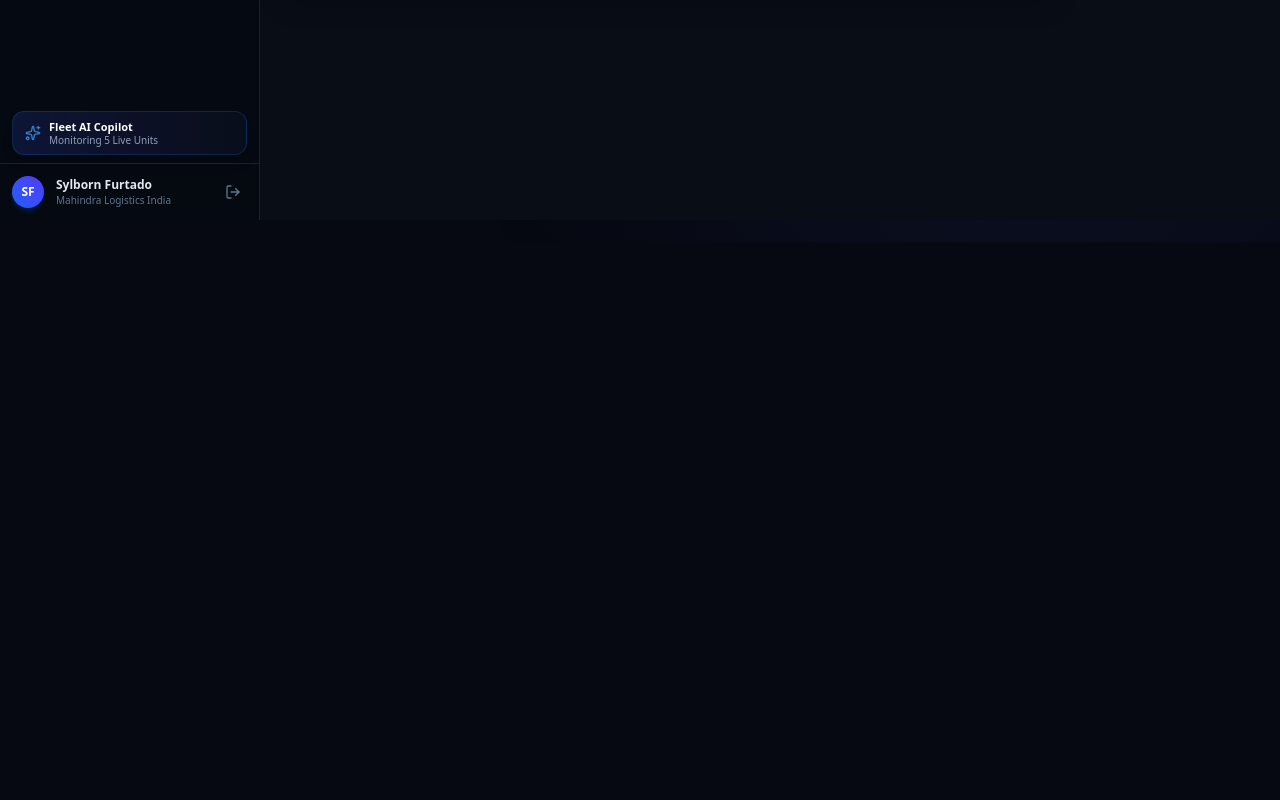
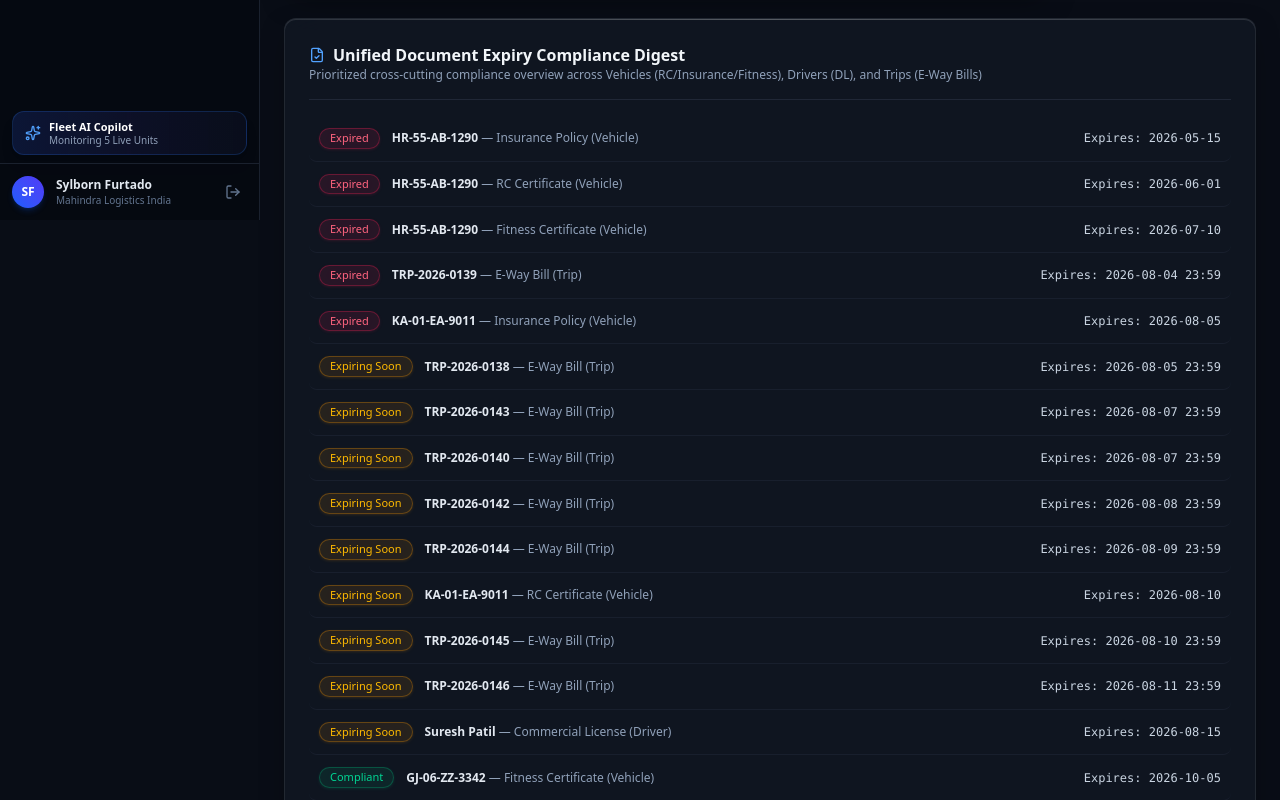
Before and after one commit to sylbornfurtado19/TruckSaathi, a Next.js app: page /settings in a window 1280 px wide. Shown: the part 580-1380 px from the top of the page. Before the commit the page ends 800 px from the top, so only its background shows below. Built offline with nearby package versions, Linux system fonts and the light colour scheme.

Commit message:
feat: add India-specific compliance features (E-Way Bill docStatus badges, FASTag toll spend KPI, overloading warning, unified document expiry digest)

```diff
--- a/src/components/modules/SettingsContent.tsx
+++ b/src/components/modules/SettingsContent.tsx
@@ -1,13 +1,13 @@
 'use client';
 
 import React, { useState } from 'react';
-import { Bell, Shield, Clock } from 'lucide-react';
+import { Bell, Shield, Clock, FileCheck } from 'lucide-react';
 import { motion } from 'framer-motion';
 import { useApp } from '@/context/AppContext';
-import { PageHeader, Card, Button, AnimatedPage, itemVariants } from '@/components/ui';
+import { PageHeader, Card, Button, Badge, AnimatedPage, itemVariants } from '@/components/ui';
 
 export function SettingsContent() {
-  const { activityLogs } = useApp();
+  const { activityLogs, vehicles, drivers, trips } = useApp();
   const [activeTab, setActiveTab] = useState<'general' | 'audit'>('general');
 
   return (
@@ -125,6 +125,87 @@ export function SettingsContent() {
           </div>
         </Card>
       )}
+
+      {/* Cross-Cutting Document Expiry Digest */}
+      <Card glow="blue" className="p-6 space-y-4">
+        <div className="flex items-center justify-between border-b border-[#202736] pb-4">
+          <div>
+            <h2 className="text-base font-bold text-slate-100 flex items-center gap-2">
+              <FileCheck className="w-4 h-4 text-blue-400" />
+              Unified Document Expiry Compliance Digest
+            </h2>
+            <p className="text-xs text-slate-400">Prioritized cross-cutting compliance overview across Vehicles (RC/Insurance/Fitness), Drivers (DL), and Trips (E-Way Bills)</p>
+          </div>
+        </div>
+
+        <div className="divide-y divide-[#202736]/60">
+          {(() => {
+            const allDocs: Array<{
+              entity: string;
+              type: string;
+              name: string;
+              expiry: string;
+              status: { label: string; variant: 'success' | 'warning' | 'danger' | 'info' | 'neutral' };
+            }> = [];
+
+            const now = new Date('2026-08-06').getTime();
+
+            const calcStatus = (dateStr: string) => {
+              const exp = new Date(dateStr).getTime();
+              const diffDays = Math.ceil((exp - now) / (1000 * 60 * 60 * 24));
+              if (diffDays < 0) return { label: 'Expired', variant: 'danger' as const, days: diffDays };
+              if (diffDays <= 30) return { label: 'Expiring Soon', variant: 'warning' as const, days: diffDays };
+              return { label: 'Compliant', variant: 'success' as const, days: diffDays };
+            };
+
+            vehicles.forEach(v => {
+              if (v.rcExpiry) {
+                const st = calcStatus(v.rcExpiry);
+                allDocs.push({ entity: 'Vehicle', type: 'RC Certificate', name: v.regNumber, expiry: v.rcExpiry, status: st });
+              }
+              if (v.insuranceExpiry) {
+                const st = calcStatus(v.insuranceExpiry);
+                allDocs.push({ entity: 'Vehicle', type: 'Insurance Policy', name: v.regNumber, expiry: v.insuranceExpiry, status: st });
+              }
+              if (v.fitnessExpiry) {
+                const st = calcStatus(v.fitnessExpiry);
+                allDocs.push({ entity: 'Vehicle', type: 'Fitness Certificate', name: v.regNumber, expiry: v.fitnessExpiry, status: st });
+              }
+            });
+
+            drivers.forEach(d => {
+              if (d.licenseExpiry) {
+                const st = calcStatus(d.licenseExpiry);
+                allDocs.push({ entity: 'Driver', type: 'Commercial License', name: d.fullName, expiry: d.licenseExpiry, status: st });
+              }
+            });
+
+            trips.forEach(t => {
+              if (t.ewayBillExpiry) {
+                const st = calcStatus(t.ewayBillExpiry);
+                allDocs.push({ entity: 'Trip', type: 'E-Way Bill', name: t.tripCode, expiry: t.ewayBillExpiry, status: st });
+              }
+            });
+
+            const sortedDocs = allDocs.sort((a, b) => new Date(a.expiry).getTime() - new Date(b.expiry).getTime());
+
+            return sortedDocs.map((doc, i) => (
+              <div key={i} className="py-3 flex items-center justify-between text-xs hover:bg-[#1c2333]/40 px-2.5 rounded-lg transition-colors">
+                <div className="flex items-center gap-3">
+                  <Badge variant={doc.status.variant}>{doc.status.label}</Badge>
+                  <div>
+                    <span className="font-bold text-slate-200">{doc.name}</span>
+                    <span className="text-slate-400"> — {doc.type} ({doc.entity})</span>
+                  </div>
+                </div>
+                <div className="font-mono text-slate-300 font-medium">
+                  Expires: {doc.expiry}
+                </div>
+              </div>
+            ));
+          })()}
+        </div>
+      </Card>
       </motion.div>
     </AnimatedPage>
   );
--- a/src/components/modules/TripsContent.tsx
+++ b/src/components/modules/TripsContent.tsx
@@ -17,7 +17,8 @@ import {
   User,
   ArrowRight,
   ShieldCheck,
-  CheckSquare
+  CheckSquare,
+  CreditCard
 } from 'lucide-react';
 import { useApp } from '@/context/AppContext';
 import { Trip } from '@/types';
@@ -59,11 +60,26 @@ export function TripsContent() {
   const availableVehicles = vehicles.filter(v => v.maintenanceStatus === 'In Service' && !activeTripVehicleIds.has(v.id));
   const availableDrivers = drivers.filter(d => d.status === 'Active' && !activeTripDriverIds.has(d.id));
 
+  // Helper for E-Way Bill expiry status (Compliant / Expiring Soon / Expired)
+  const getEwayBillStatus = (expiryDateStr?: string) => {
+    if (!expiryDateStr) return { label: 'No E-Way Bill', variant: 'neutral' as const };
+    const expiry = new Date(expiryDateStr).getTime();
+    const now = new Date('2026-08-06').getTime();
+    const diffDays = Math.ceil((expiry - now) / (1000 * 60 * 60 * 24));
+
+    if (diffDays < 0) return { label: 'Expired', variant: 'danger' as const };
+    if (diffDays <= 2) return { label: 'Expiring Soon', variant: 'warning' as const };
+    return { label: 'Compliant', variant: 'success' as const };
+  };
+
   // KPIs
   const activeTripsCount = trips.filter(t => t.status === 'In Transit').length;
   const delayedTripsCount = trips.filter(t => t.status === 'Delayed').length;
   const deliveredTodayCount = trips.filter(t => t.status === 'Delivered').length;
-  const avgTransitHours = 14;
+  const totalTollSpendINR = trips.reduce((acc, t) => acc + (t.tollSpendINR || 0), 0);
+
+  const selectedVehicleObj = vehicles.find(v => v.id === vehicleId);
+  const isOverloaded = selectedVehicleObj && cargoWeight > selectedVehicleObj.capacityTons;
 
   const filteredTrips = trips.filter(t => {
     const matchesSearch =
@@ -176,10 +192,10 @@ export function TripsContent() {
           glow="emerald"
         />
         <KPICard
-          title="Avg. Transit Time"
-          value={avgTransitHours}
-          subtext="Hours per inter-state leg"
-          icon={<Clock className="w-4 h-4" />}
+          title="FASTag Toll Spend"
+          value={totalTollSpendINR}
+          subtext="Total FASTag highway tolls (₹)"
+          icon={<CreditCard className="w-4 h-4" />}
           iconBg="bg-indigo-500/10 text-indigo-400 border-indigo-500/30"
           glow="blue"
         />
@@ -231,8 +247,8 @@ export function TripsContent() {
                 <th className="py-3.5 px-4">Assigned Driver</th>
                 <th className="py-3.5 px-4">Route Path</th>
                 <th className="py-3.5 px-4">Status</th>
-                <th className="py-3.5 px-4">Sched. Arrival</th>
-                <th className="py-3.5 px-4">Distance</th>
+                <th className="py-3.5 px-4">E-Way Bill Status</th>
+                <th className="py-3.5 px-4">Distance / Toll</th>
               </tr>
             </thead>
             <tbody className="divide-y divide-[#202736]/60 text-slate-200">
@@ -243,7 +259,9 @@ export function TripsContent() {
                   </td>
                 </tr>
               ) : (
-                filteredTrips.map(trip => (
+                filteredTrips.map(trip => {
+                  const ewayStatus = getEwayBillStatus(trip.ewayBillExpiry);
+                  return (
                     <tr
                       key={trip.id}
                       onClick={() => {
@@ -289,10 +307,17 @@ export function TripsContent() {
                         )}
                         {trip.status === 'Cancelled' && <Badge variant="danger">Cancelled</Badge>}
                       </td>
-                    <td className="py-3.5 px-4 font-mono text-slate-400">{trip.scheduledArrival}</td>
-                    <td className="py-3.5 px-4 font-mono text-slate-300">{trip.distanceKm} km</td>
+                      <td className="py-3.5 px-4">
+                        <Badge variant={ewayStatus.variant}>
+                          <FileText className="w-3 h-3" /> {ewayStatus.label}
+                        </Badge>
+                      </td>
+                      <td className="py-3.5 px-4 font-mono text-slate-300">
+                        {trip.distanceKm} km {trip.tollSpendINR ? `(₹${trip.tollSpendINR})` : ''}
+                      </td>
                     </tr>
-                ))
+                  );
+                })
               )}
             </tbody>
           </table>
@@ -393,6 +418,13 @@ export function TripsContent() {
                     onChange={e => setCargoWeight(Number(e.target.value))}
                     className="w-full bg-[#1c2333] border border-[#2e374a] rounded-lg px-3 py-2 text-slate-100 font-mono focus:border-blue-500 focus:outline-none"
                   />
+                  {isOverloaded && (
+                    <div className="mt-1.5">
+                      <Badge variant="danger" pulse>
+                        <AlertTriangle className="w-3 h-3" /> Overloading Warning: Cargo exceeds vehicle capacity ({selectedVehicleObj.capacityTons}T)
+                      </Badge>
+                    </div>
+                  )}
                 </div>
               </div>
 
@@ -502,7 +534,18 @@ export function TripsContent() {
                       <FileText className="w-4 h-4 text-blue-400" />
                       <span className="font-mono">{selectedTrip.ewayBillNumber}</span>
                     </div>
-                    <Badge variant="success">E-Way Active</Badge>
+                    {(() => {
+                      const st = getEwayBillStatus(selectedTrip.ewayBillExpiry);
+                      return <Badge variant={st.variant}>{st.label}</Badge>;
+                    })()}
+                  </div>
+                )}
+                {selectedTrip.tollSpendINR && (
+                  <div className="flex items-center justify-between pt-2 border-t border-[#202736] text-[11px]">
+                    <span className="text-slate-400 flex items-center gap-1.5">
+                      <CreditCard className="w-3.5 h-3.5 text-indigo-400" /> FASTag Toll Spend:
+                    </span>
+                    <span className="font-mono font-bold text-slate-200">₹{selectedTrip.tollSpendINR}</span>
                   </div>
                 )}
               </div>
--- a/src/data/mockData.ts
+++ b/src/data/mockData.ts
@@ -380,6 +380,7 @@ export const INITIAL_TRIPS: Trip[] = [
     distanceKm: 148,
     ewayBillNumber: '3819-0921-4412',
     ewayBillExpiry: '2026-08-08 23:59',
+    tollSpendINR: 850,
     podReceived: false
   },
   {
@@ -400,6 +401,7 @@ export const INITIAL_TRIPS: Trip[] = [
     distanceKm: 346,
     ewayBillNumber: '8910-4412-0921',
     ewayBillExpiry: '2026-08-07 23:59',
+    tollSpendINR: 1420,
     podReceived: false,
     podNotes: 'Stuck at Hosur Checkpost due to RTO inspection clearance'
   },
@@ -421,6 +423,7 @@ export const INITIAL_TRIPS: Trip[] = [
     distanceKm: 625,
     ewayBillNumber: '7721-0091-8823',
     ewayBillExpiry: '2026-08-09 23:59',
+    tollSpendINR: 2350,
     podReceived: false
   },
   {
@@ -442,6 +445,7 @@ export const INITIAL_TRIPS: Trip[] = [
     distanceKm: 670,
     ewayBillNumber: '1109-8823-4412',
     ewayBillExpiry: '2026-08-07 23:59',
+    tollSpendINR: 2680,
     podReceived: true,
     podNotes: 'Delivered in full. Signed copy verified by consignee.'
   },
@@ -462,6 +466,7 @@ export const INITIAL_TRIPS: Trip[] = [
     distanceKm: 440,
     ewayBillNumber: '5541-0923-1122',
     ewayBillExpiry: '2026-08-10 23:59',
+    tollSpendINR: 1750,
     podReceived: false
   },
   {
@@ -483,6 +488,7 @@ export const INITIAL_TRIPS: Trip[] = [
     distanceKm: 365,
     ewayBillNumber: '9921-3341-0012',
     ewayBillExpiry: '2026-08-05 23:59',
+    tollSpendINR: 1390,
     podReceived: true,
     podNotes: 'Clean POD stamped by warehouse manager.'
   },
@@ -503,6 +509,7 @@ export const INITIAL_TRIPS: Trip[] = [
     distanceKm: 500,
     ewayBillNumber: '4412-7712-9901',
     ewayBillExpiry: '2026-08-11 23:59',
+    tollSpendINR: 1980,
     podReceived: false
   },
   {
@@ -524,6 +531,7 @@ export const INITIAL_TRIPS: Trip[] = [
     distanceKm: 280,
     ewayBillNumber: '6612-4410-8819',
     ewayBillExpiry: '2026-08-04 23:59',
+    tollSpendINR: 1120,
     podReceived: true,
     podNotes: 'Gate-in receipt uploaded.'
   }
--- a/src/types/index.ts
+++ b/src/types/index.ts
@@ -109,6 +109,7 @@ export interface Trip {
   distanceKm: number;
   ewayBillNumber?: string;
   ewayBillExpiry?: string;
+  tollSpendINR?: number;
   podReceived: boolean;
   podNotes?: string;
 }
```
Lines whose indentation alone changed are shown as unchanged.
